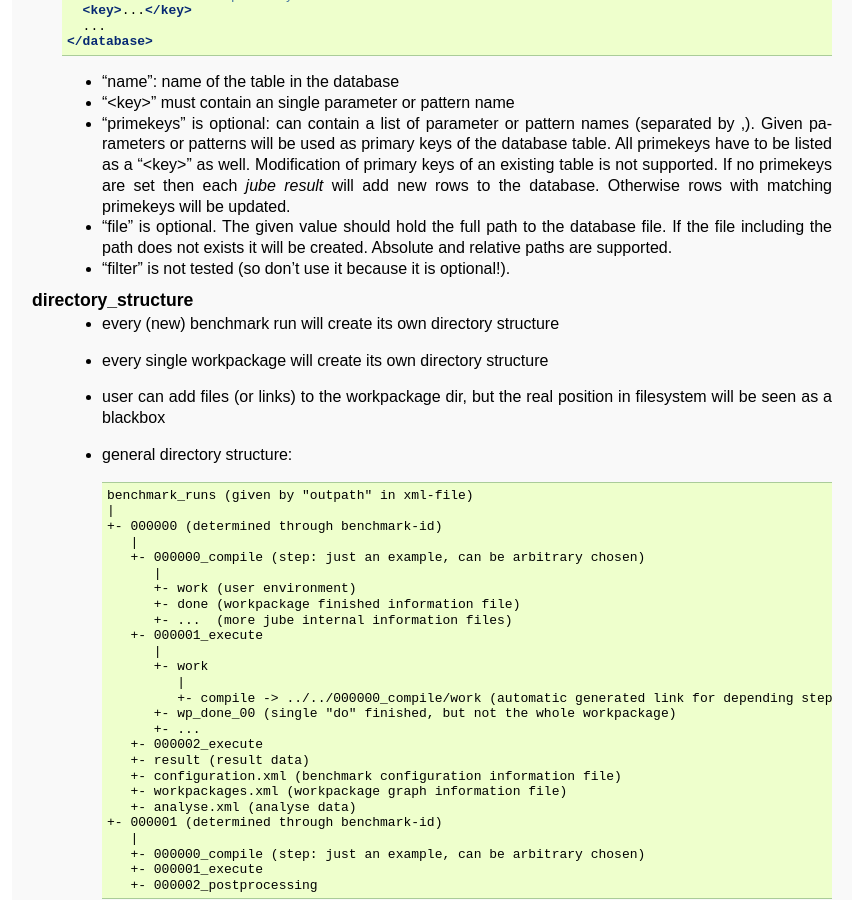
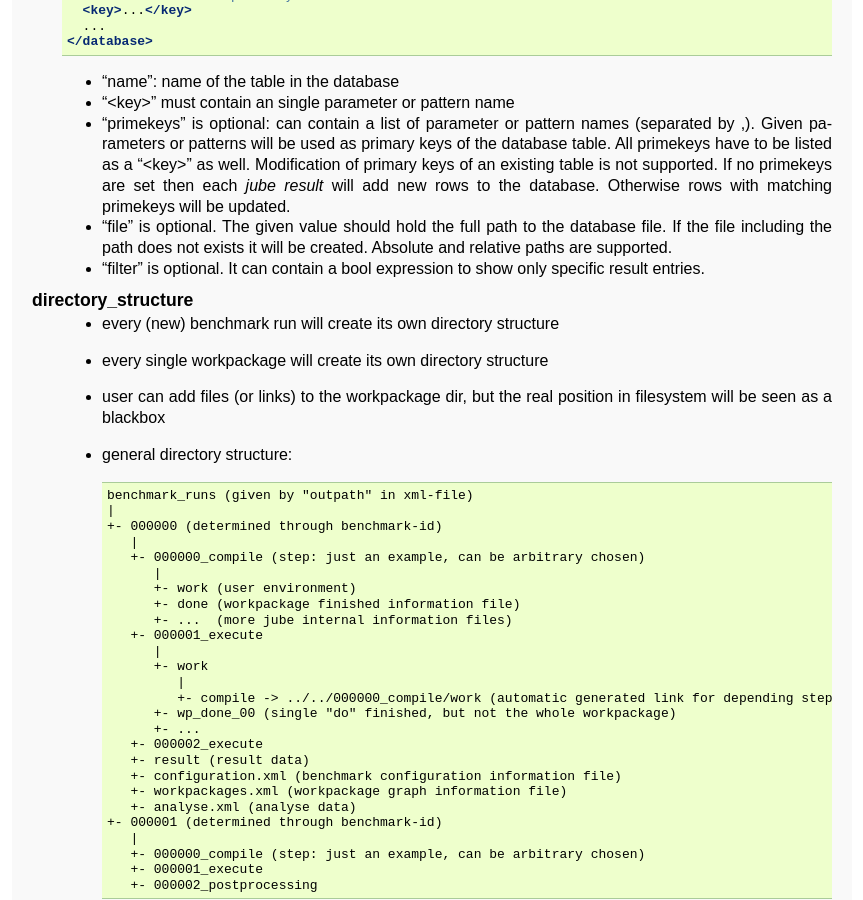
Before and after one commit to FZJ-JSC/JUBE, a Sphinx documentation site: the page built from docs/glossar.rst, in a window 1280 px wide and 900 px high, scrolled down 2225 px. Shown: the whole window, without its empty margins (218-1081 px from the left). Built offline with Sphinx 7.4.7, drawn with Linux system fonts in a browser that asks for light colours.

Commit message:
Add filter option database result example and adapt the corresponding entry wihtin the glossary

```diff
--- a/docs/glossar.rst
+++ b/docs/glossar.rst
@@ -586,7 +586,7 @@
        to the database file. If the file including the path does not
        exists it will be created. Absolute and relative paths are supported.
 
-     * "filter" is not tested (so don't use it because it is optional!).
+     * "filter" is optional. It can contain a bool expression to show only specific result entries.
 
    result_tag
      The result tag is used to handle different visualisation types of your analysed data.
```
Also changed, not shown: 1 other file.
